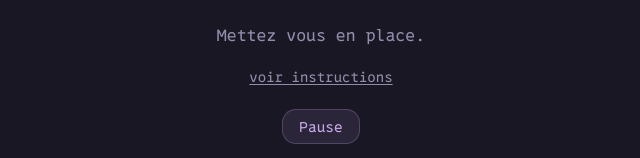
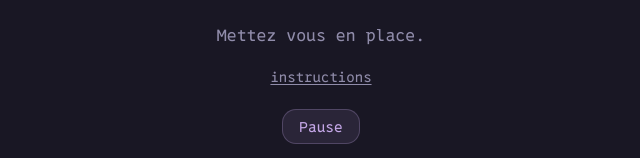
Before and after one commit to Tchoup7790/morning-streching, a Vue app: page /routine in a window 1280 px wide. Shown: the part 483-641 px from the top of the page, without its empty margins (319-959 px from the left). Built offline with nearby package versions, Linux system fonts and the light colour scheme.

Commit message:
Changement de texte

```diff
--- a/src/components/custom-timer.vue
+++ b/src/components/custom-timer.vue
@@ -43,7 +43,7 @@
           state.showDrawer = true;
         }
       "
-      >Voir instructions</a
+      >instructions</a
     >
 
     <!-- Pause / Resume button -->
--- a/src/components/instructions-drawer.vue
+++ b/src/components/instructions-drawer.vue
@@ -109,7 +109,7 @@ function close() {
 .timeline p {
   color: var(--rp-subtle);
   margin: 0;
-  font-size: 12px;
+  font-size: 14px;
   line-height: 1.45;
   text-align: justify;
 }
```
